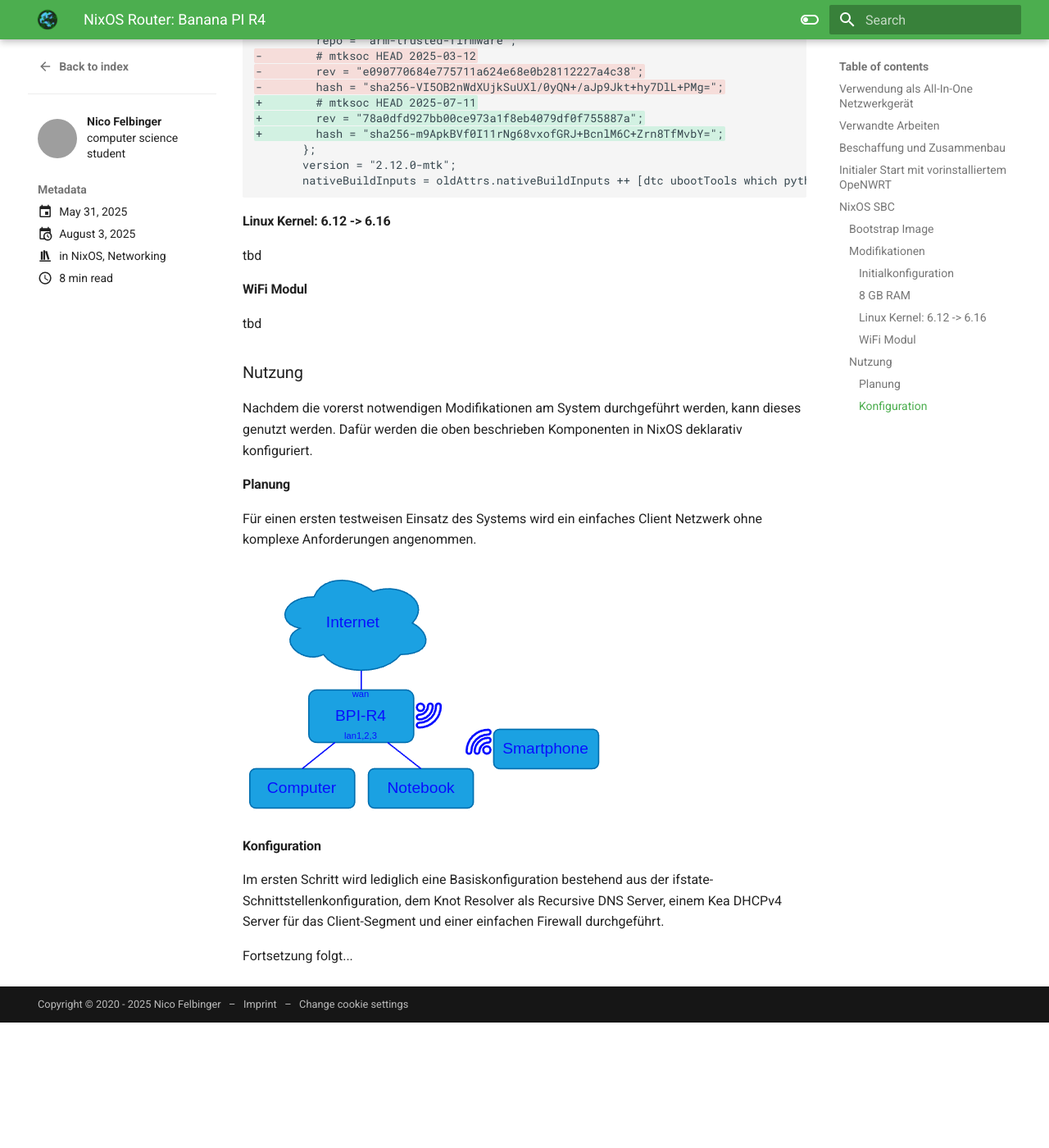
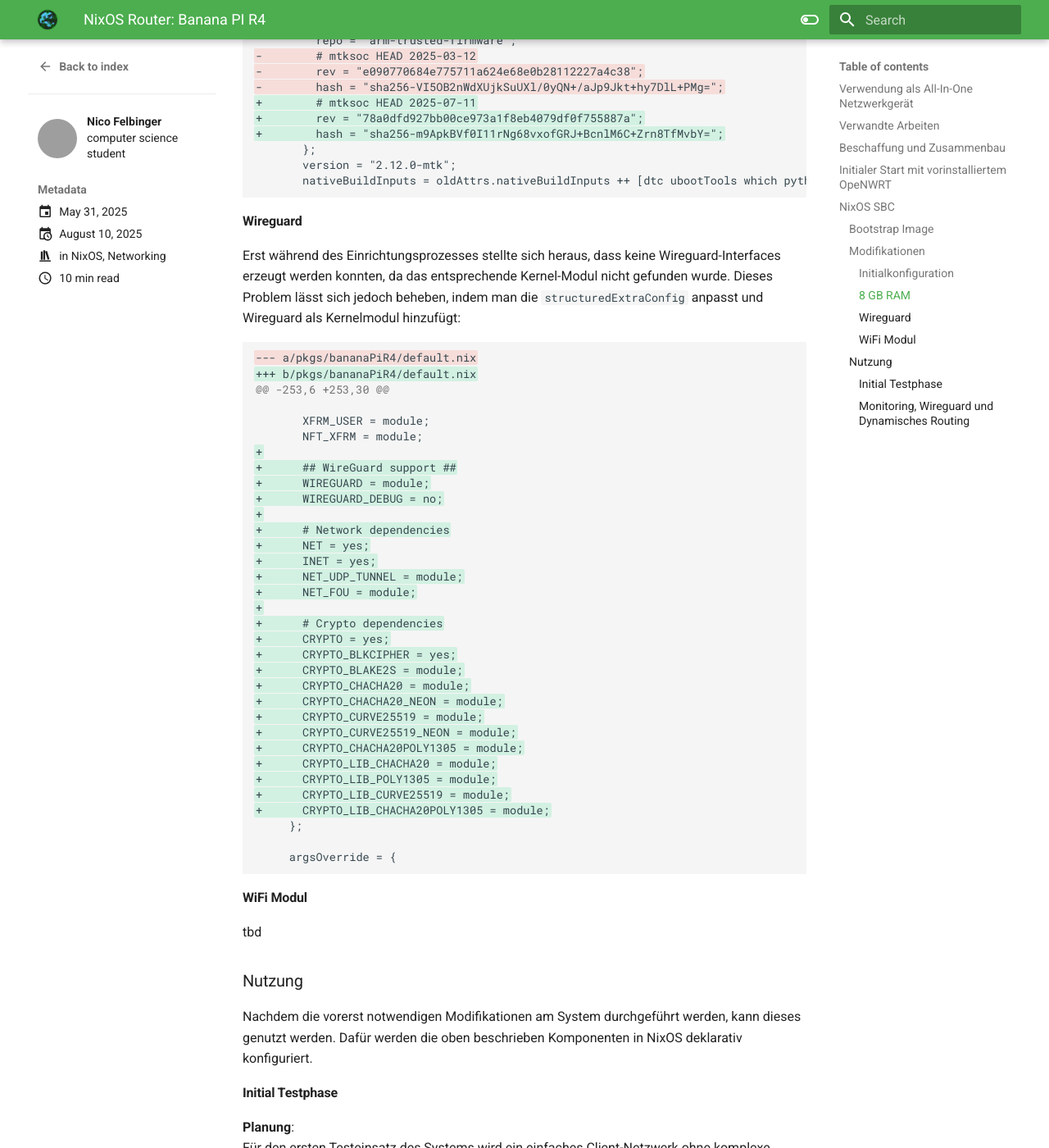
Before and after one commit to felbingereu/website, an MkDocs documentation site: the page built from docs/blog/posts/bpir4-part1.md, in a window 1280 px wide and 1400 px high, scrolled down 3859 px. Shown: the whole window at 82% size. Built offline with MkDocs 1.6.1 and Material for MkDocs 9.7.7, drawn with Linux system fonts in a browser that asks for light colours; plug-ins that fetch from the network failed and are left out; before the commit the page ends 5106 px from its top, so only the background shows below that; some of the changed text lies outside the part shown; grey boxes are pictures that could not be loaded.

Commit message:
blog/posts/bpi: fix kernel to build wireguard module, add initial testing

````diff
--- a/docs/blog/posts/bpir4-part1.md
+++ b/docs/blog/posts/bpir4-part1.md
@@ -1,13 +1,13 @@
 ---
 date:
   created: 2025-05-31
-  updated: 2025-08-03
+  updated: 2025-08-10
 authors:
 - nicof2000
 categories:
 - NixOS
 - Networking
-readtime: 8
+readtime: 10
 ---
 
 # NixOS Router: Banana PI R4
@@ -175,9 +177,52 @@
 ```
 
 
+<!--
 #### Linux Kernel: 6.12 -> 6.16
 tbd
-<!-- k900 nutzt 6.16 mit weiteren modifikationen und eigenem u-boot -->
+<!-- k900 nutzt 6.16 mit weiteren modifikationen und eigenem u-boot - ->
+Vielleicht will man das aber auch gar nicht, weil LTS kernel?
+-->
+
+#### Wireguard
+Erst während des Einrichtungsprozesses stellte sich heraus, dass keine Wireguard-Interfaces erzeugt
+werden konnten, da das entsprechende Kernel-Modul nicht gefunden wurde. Dieses Problem lässt sich
+jedoch beheben, indem man die `structuredExtraConfig` anpasst und Wireguard als Kernelmodul hinzufügt:
+```diff
+--- a/pkgs/bananaPiR4/default.nix
++++ b/pkgs/bananaPiR4/default.nix
+@@ -253,6 +253,30 @@
+
+       XFRM_USER = module;
+       NFT_XFRM = module;
++
++      ## WireGuard support ##
++      WIREGUARD = module;
++      WIREGUARD_DEBUG = no;
++
++      # Network dependencies
++      NET = yes;
++      INET = yes;
++      NET_UDP_TUNNEL = module;
++      NET_FOU = module;
++
++      # Crypto dependencies
++      CRYPTO = yes;
++      CRYPTO_BLKCIPHER = yes;
++      CRYPTO_BLAKE2S = module;
++      CRYPTO_CHACHA20 = module;
++      CRYPTO_CHACHA20_NEON = module;
++      CRYPTO_CURVE25519 = module;
++      CRYPTO_CURVE25519_NEON = module;
++      CRYPTO_CHACHA20POLY1305 = module;
++      CRYPTO_LIB_CHACHA20 = module;
++      CRYPTO_LIB_POLY1305 = module;
++      CRYPTO_LIB_CURVE25519 = module;
++      CRYPTO_LIB_CHACHA20POLY1305 = module;
+     };
+
+     argsOverride = {
+```
 
 #### WiFi Modul
 tbd
@@ -188,34 +233,100 @@
 kann dieses genutzt werden. Dafür werden die oben beschrieben Komponenten in
 NixOS deklarativ konfiguriert.
 
-#### Planung
-Für einen ersten testweisen Einsatz des Systems wird ein einfaches Client Netzwerk
-ohne komplexe Anforderungen angenommen.
+#### Initial Testphase
+**Planung**:
+Für den ersten Testeinsatz des Systems wird ein einfaches Client-Netzwerk ohne
+komplexe Anforderungen angenommen. Dies ermöglicht eine grundlegende Überprüfung
+der Funktionalität und Leistungsfähigkeit des Systems.
 
+**Netzwerkdiagramm**:
 ![Network Diagram](./../../media/posts/bpir4-diagram.png)
 
-#### Konfiguration
-
+**Konfiguration**:
 Im ersten Schritt wird lediglich eine Basiskonfiguration bestehend aus der
 ifstate-Schnittstellenkonfiguration, dem Knot Resolver als Recursive DNS Server,
-einem Kea DHCPv4 Server für das Client-Segment und einer einfachen Firewall durchgeführt.
+einem Kea DHCPv4 Server für das Client-Segment und einer einfachen Firewall mit
+NAT Funktionalitätdurchgeführt.
+
+<details>
+<summary>Konfiguration des Switching Chips in ifstate 2.0.0</summary>
+
+```nix
+{
+  networking.ifstate.settings.interfaces = {
+    "br-lan" = {
+      addresses = [ "192.168.178.1/24" ];
+      link = {
+        kind = "bridge";
+        state = "up";
+      };
+    };
+    lan1 = {
+      link = {
+        state = "up";
+        kind = "dsa";
+        link = "end0";
+        master = "br-lan";
+      };
+    };
+    lan2 = {
+      link = {
+        state = "up";
+        kind = "dsa";
+        link = "end0";
+        master = "br-lan";
+      };
+    };
+    lan3 = {
+      link = {
+        state = "up";
+        kind = "dsa";
+        link = "end0";
+        master = "br-lan";
+      };
+    };
+  };
+}
+```
+</details>
+
+**Testen**:
+Neben der IPv4 Adressvergabe mittels DHCP, dem DNS Recursor und der NAT wurde primär die Distributed
+Switch Architecture (DSA), also die korrekte Funktionalität des eingebauten Switching Chips getestet
+wurde. Hierfür kam das Tool iperf zum Einsatz, bei dem 10 GBit Netzwerktraffic zwischen Notebook und
+Computer mit einer Geschwindigkeit von 1 Gbit/s ohne wesentliche Belastung der CPU des Routers
+übertragen wurden. Das Ergebnis zeigte, dass der Switching-Chip wie erwartet funktioniert.
+
+#### Monitoring, Wireguard und Dynamisches Routing
+tbd
+
 
 <!--
 II:
-- Monitoring: SNMPd/LLDP/Prometheus Exporter
-- FRR für dynamisches Routing
-- L7-Firewall (?) + IDS/IPS (Suricata)
+- Monitoring: SNMPd/LLDP/Prometheus Exporter (node geht schonmal nicht)
+  - Wollen wir SNMP?
+  - LLDP testen
+  - node exporter hat irgendnen systemd issue
+- Wireguard to partner networks
+- FRR für dynamisches Routing - ggf. auch direkt mit VRF's ?
 
 III:
+- hostapd
+
+IV:
+- L7-Firewall (?) + IDS/IPS (Suricata)
+- Radius für 802.1X (EAP Wifi + LAN security)
 - NAT64 Gateway
 
-IV:
+V:
 - Telefonanlage: Asterisk
-- Zigbee2MQTT Gateway
+- Zigbee2MQTT Gateway ?
 
-V:
+VI:
 - Full Disk Encryption mit LUKS
 - Entfernen von nicht benötigten Debugging Tools
 -->
 
+---
+
 Fortsetzung folgt...
````
Also changed, not shown: other parts of docs/blog/posts/bpir4-part1.md (+2 -0 lines).
